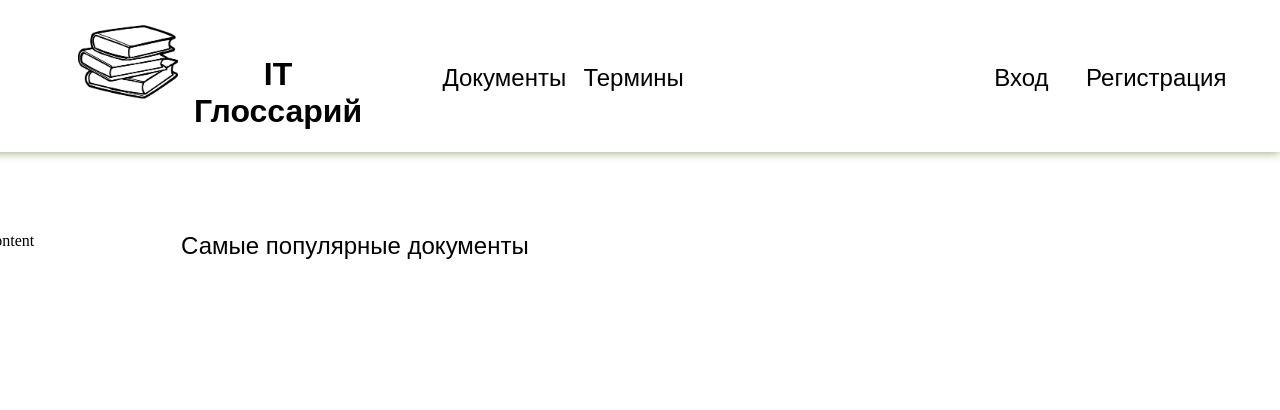
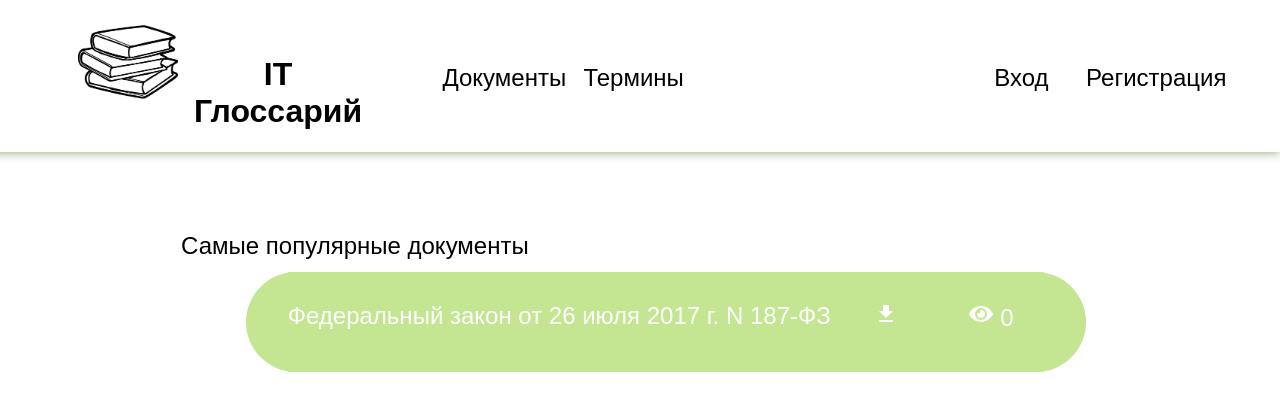
Before and after one commit to fridalif/it_glossary_nextjs, a Next.js app: page / in a window 1280 px wide. Shown: the top 410 px of the page. Built offline with nearby package versions, Linux system fonts and the light colour scheme.

Commit message:
Content Bubble imported correctly

```diff
--- a/components/Body/Body.jsx
+++ b/components/Body/Body.jsx
@@ -1,6 +1,6 @@
 import { Component } from 'react';
 import styles from './Body.module.css';
-//import ContentBubble from './ContentBubble'
+import { ContentBubble } from '../ContentBubble/ContentBubble';
 //import RegisterForm from './RegisterForm';
 
 export class Body extends Component {
@@ -23,8 +23,7 @@ export class Body extends Component {
                   <>register</>
                   //<RegisterForm mode={this.state.mode} />
                   :
-                  <>content</>
-                  //<ContentBubble mode={this.state.mode} />
+                  <ContentBubble mode={this.state.mode} />
                 }
 
             </div>
--- /dev/null
+++ b/components/ContentBubble/ContentBubble.jsx
@@ -0,0 +1,28 @@
+import { Component } from 'react'
+import styles from './ContentBubble.module.css'
+import { MdDownload } from 'react-icons/md'
+import { FaEye } from "react-icons/fa";
+
+export class ContentBubble extends Component {
+    constructor(props) {
+        super(props)
+        this.state = {
+            mode: this.props.mode
+        }
+    }
+    render() {
+        return (
+            <div className={styles.contentBubble} id='contentBubble'>
+                <div className={styles.lawBubbleName}>
+                    Федеральный закон от 26 июля 2017 г. N 187-ФЗ
+                </div>
+                <div className={styles.lawBubbleDownloadsCount}>
+                   <FaEye /> 0
+                </div>
+                <div className={styles.lawBubbleDownloadButton}>
+                    <MdDownload/>
+                </div>
+            </div>
+        )
+    }
+}
--- /dev/null
+++ b/components/ContentBubble/ContentBubble.module.css
@@ -0,0 +1,56 @@
+.contentBubble{
+    position:relative;
+    width: 60%;
+    left:20%;
+    border-radius: 50px;
+    background-color: #C4E591;
+    height: 100px;
+    margin-top: 40px;
+    color:#ffffff;
+    padding-left:5%;
+}
+
+.lawBubbleName{
+    position:absolute;
+    padding-top:30px;
+    height: 40%;
+    font-size: 24px;
+    left:5%;
+    width:65%;
+    padding-bottom: 30px;
+    background-color: #C4E591;
+    font-family: 'Monserrat',sans-serif;
+}
+
+.lawBubbleDownloadsCount{
+    position:absolute;
+    height: 40%;
+    text-align: center;
+    padding-top:30px;
+    font-size: 24px;
+    left:82.5%;
+    width:12.5%;
+    padding-bottom: 30px;
+    background-color: #C4E591;
+    font-family: 'Monserrat',sans-serif;
+}
+
+.lawBubbleDownloadButton{
+    padding-top:30px;
+    position:absolute;
+    height: 40%;
+    font-size: 24px;
+    left:70%;
+    padding-bottom: 30px;
+    text-align: center;
+    width:12.5%;
+    background-color: #C4E591;
+    font-family: 'Monserrat',sans-serif;
+}
+
+.lawBubbleDownloadButton:hover{
+    background-color: #8b9d70;
+}
+.lawBubbleDownloadButton:active{
+    background-color: black;
+}
```
